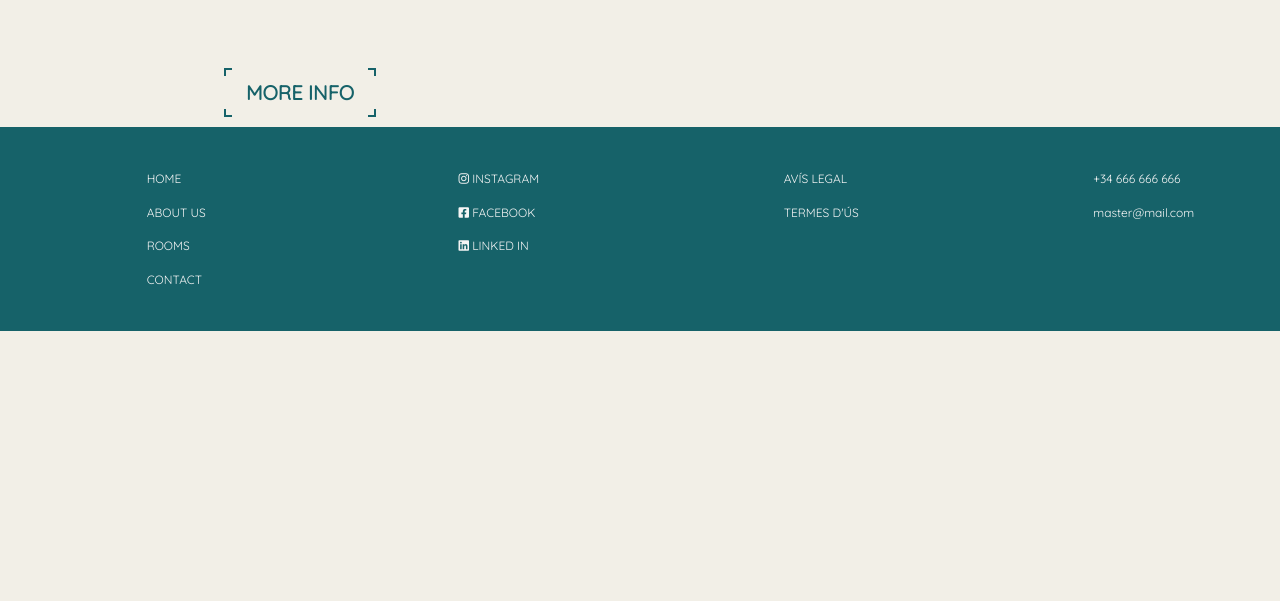
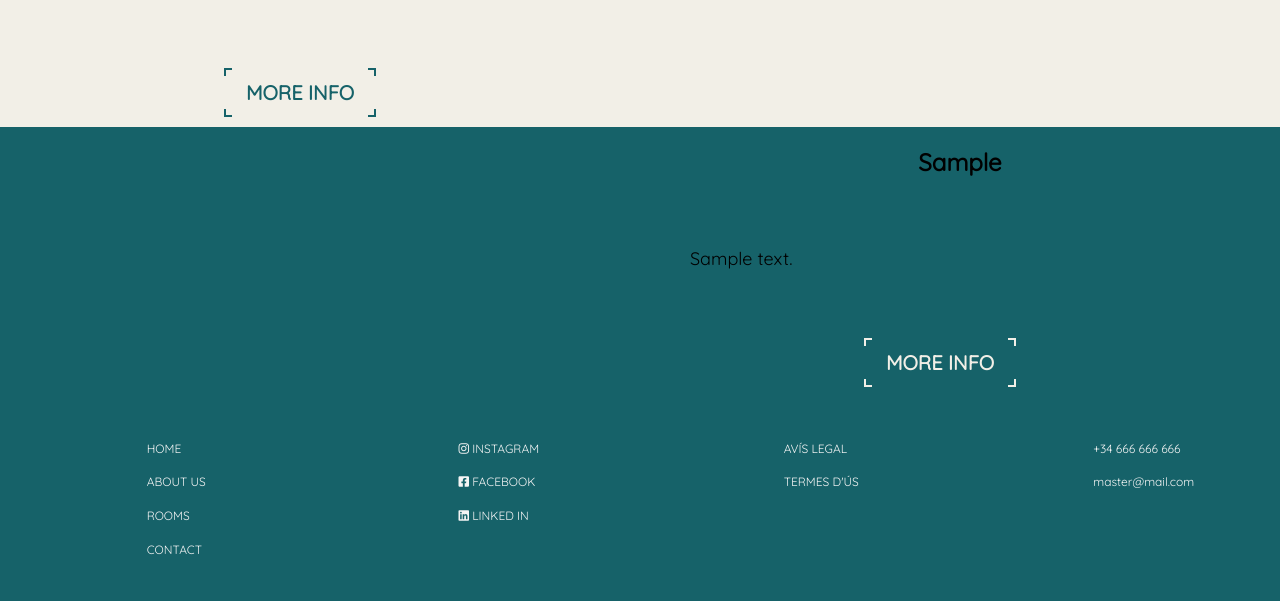
Before and after one commit to agomez1999/GestioHotelera, a PHP site: page /rooms.php in a window 1280 px wide. Shown: the part 1441-2042 px from the top of the page. Before the commit the page ends 1772 px from the top, so only its background shows below. Run offline with PHP 8.4, Linux system fonts and the light colour scheme; tables that the repository leaves empty or names only in its code hold one stand-in row (values such as "Sample post"); some libraries are stand-ins or nearby versions.

Commit message:
dynamic rooms

```diff
--- a/Web/rooms.php
+++ b/Web/rooms.php
@@ -74,7 +74,28 @@
                 </div>
             </div>
     </div>
+    <div>
+        <?php
+        include "conex_db.php";
 
+        $query = "SELECT * FROM habitacions";
+        $result = mysqli_query($conex, $query);
+        $nRow = mysqli_num_rows($result);
+
+        while ($row = mysqli_fetch_array($result)){
+            echo "<div class='p2-green-body-row'>
+            <div class='body-border'>
+            <img href=''>
+            </div>
+            <div class='body-border'>
+                <h2 class='rooms-title'>"; echo $row["tipus"]; echo "</h2>
+                <p>"; echo $row["descripcio"]; echo "</p>
+                <a href='#' class='a1'><span>More info</span></a>
+            </div>
+        </div>";
+            }
+        ?>
+    </div>
 <footer>
     <?php
         include "foot.php";
```
